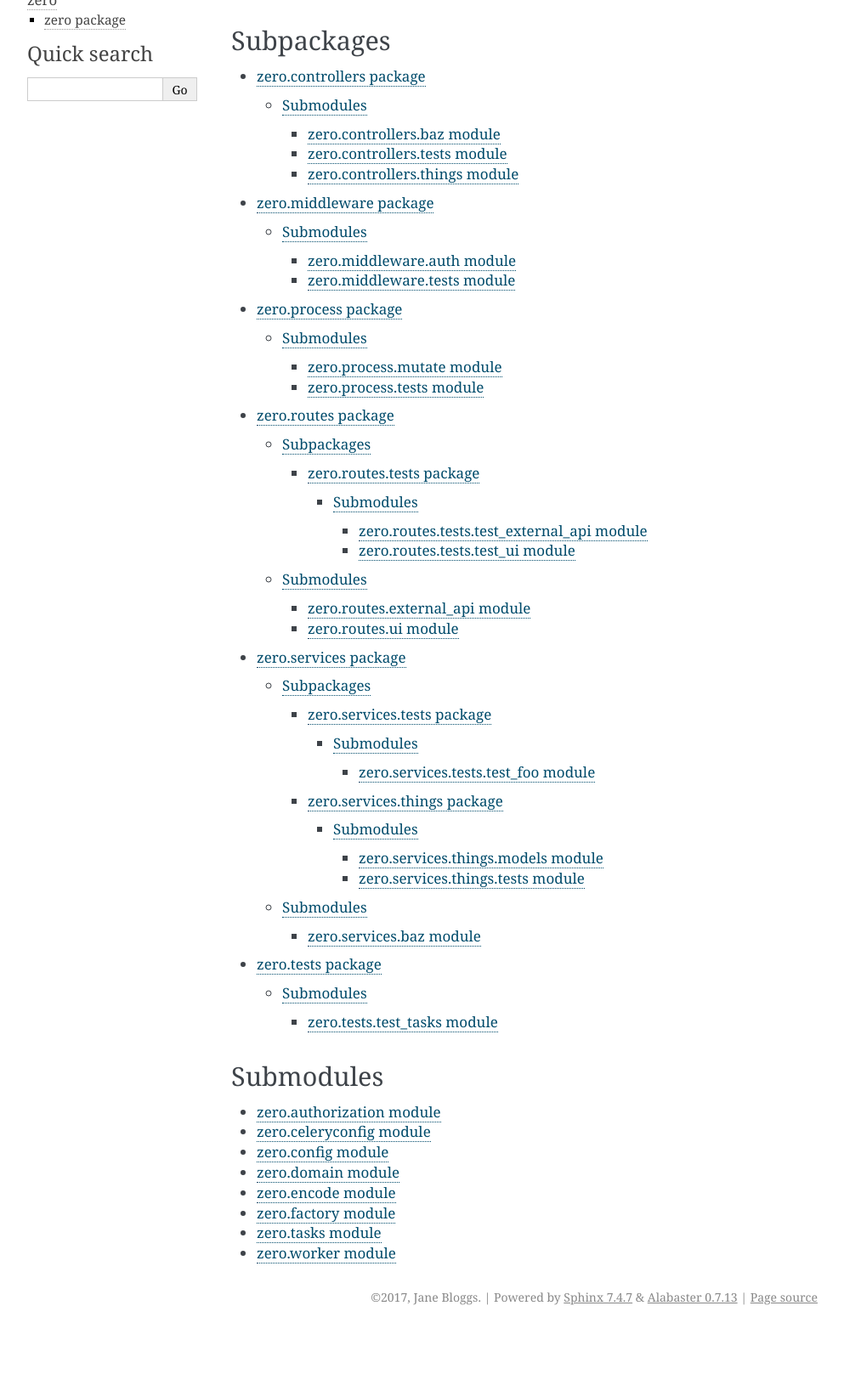
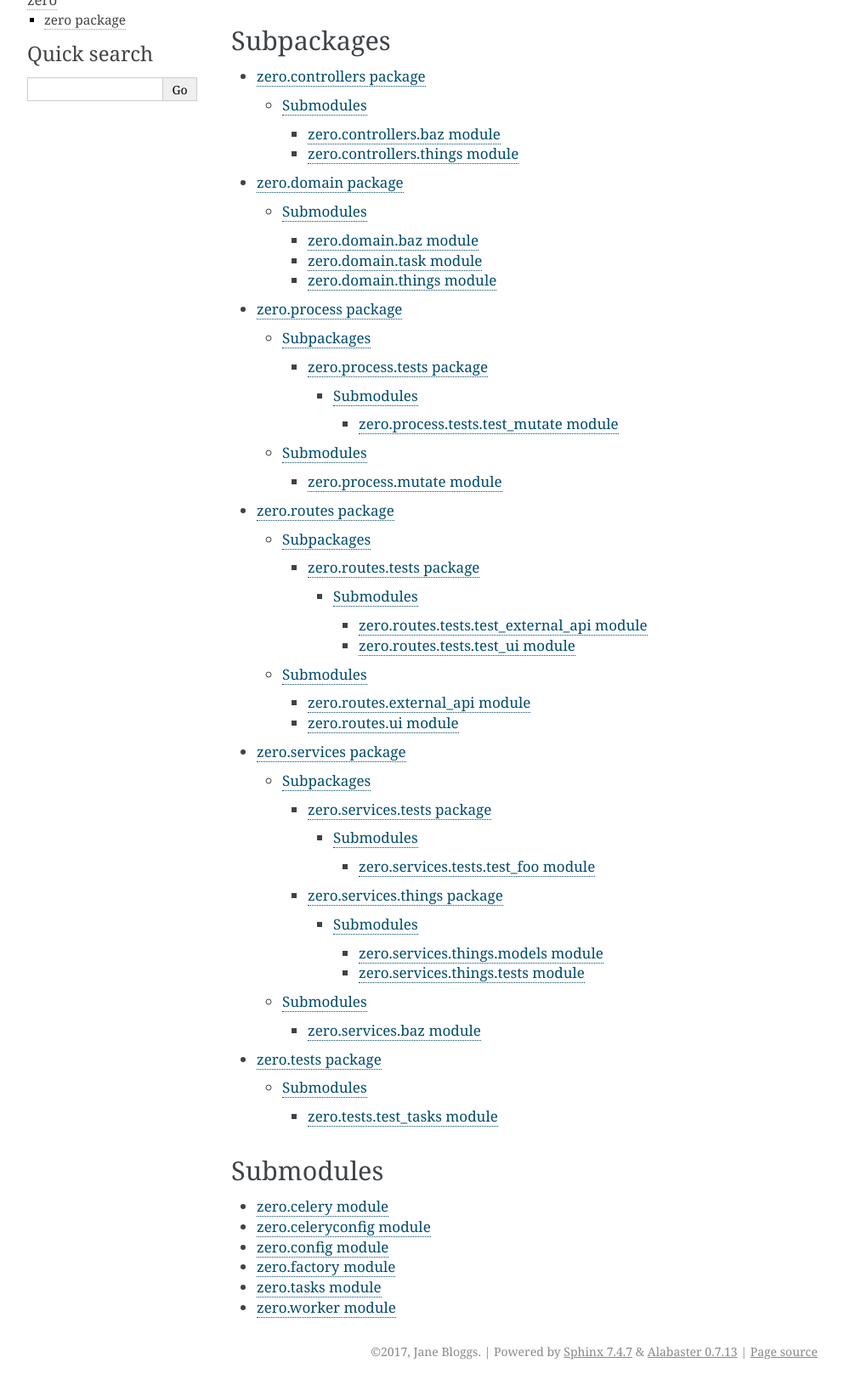
Before and after one commit to arXiv/zzzArchived_arxiv-zero, a Sphinx documentation site: the page built from docs/source/api/zero.rst, in a window 1280 px wide, cut to the strip 200-1830 px from the top of the page. Shown: the whole strip at 85% size, without its empty margins (148-1141 px from the left). Built offline with Sphinx 7.4.7, drawn with Linux system fonts in a browser that asks for light colours; before the commit the page ends 1766 px from its top, so only the background shows below that.

Commit message:
updated docs

```diff
--- a/docs/source/api/zero.controllers.rst
+++ b/docs/source/api/zero.controllers.rst
@@ -12,5 +12,4 @@ Submodules
 .. toctree::
 
    zero.controllers.baz
-   zero.controllers.tests
    zero.controllers.things
--- /dev/null
+++ b/docs/source/api/zero.domain.baz.rst
@@ -0,0 +1,7 @@
+zero.domain.baz module
+======================
+
+.. automodule:: zero.domain.baz
+    :members:
+    :undoc-members:
+    :show-inheritance:
--- /dev/null
+++ b/docs/source/api/zero.domain.task.rst
@@ -0,0 +1,7 @@
+zero.domain.task module
+=======================
+
+.. automodule:: zero.domain.task
+    :members:
+    :undoc-members:
+    :show-inheritance:
--- a/docs/source/api/zero.authorization.rst
+++ b/docs/source/api/zero.domain.things.rst
@@ -1,7 +1,7 @@
-zero.authorization module
+zero.domain.things module
 =========================
 
-.. automodule:: zero.authorization
+.. automodule:: zero.domain.things
     :members:
     :undoc-members:
     :show-inheritance:
--- a/docs/source/api/zero.middleware.auth.rst
+++ /dev/null
@@ -1,7 +0,0 @@
-zero.middleware.auth module
-===========================
-
-.. automodule:: zero.middleware.auth
-    :members:
-    :undoc-members:
-    :show-inheritance:
--- a/docs/source/api/zero.middleware.tests.rst
+++ /dev/null
@@ -1,7 +0,0 @@
-zero.middleware.tests module
-============================
-
-.. automodule:: zero.middleware.tests
-    :members:
-    :undoc-members:
-    :show-inheritance:
--- a/docs/source/api/zero.process.rst
+++ b/docs/source/api/zero.process.rst
@@ -6,10 +6,16 @@ zero.process package
     :undoc-members:
     :show-inheritance:
 
+Subpackages
+-----------
+
+.. toctree::
+
+    zero.process.tests
+
 Submodules
 ----------
 
 .. toctree::
 
    zero.process.mutate
-   zero.process.tests
--- a/docs/source/api/zero.process.tests.rst
+++ b/docs/source/api/zero.process.tests.rst
@@ -1,7 +1,14 @@
-zero.process.tests module
-=========================
+zero.process.tests package
+==========================
 
 .. automodule:: zero.process.tests
     :members:
     :undoc-members:
     :show-inheritance:
+
+Submodules
+----------
+
+.. toctree::
+
+   zero.process.tests.test_mutate
--- /dev/null
+++ b/docs/source/api/zero.process.tests.test_mutate.rst
@@ -0,0 +1,7 @@
+zero.process.tests.test\_mutate module
+======================================
+
+.. automodule:: zero.process.tests.test_mutate
+    :members:
+    :undoc-members:
+    :show-inheritance:
--- a/docs/source/api/zero.rst
+++ b/docs/source/api/zero.rst
@@ -12,7 +12,7 @@ Subpackages
 .. toctree::
 
     zero.controllers
-    zero.middleware
+    zero.domain
     zero.process
     zero.routes
     zero.services
@@ -23,11 +23,9 @@ Submodules
 
 .. toctree::
 
-   zero.authorization
+   zero.celery
    zero.celeryconfig
    zero.config
-   zero.domain
-   zero.encode
    zero.factory
    zero.tasks
    zero.worker
```
Also changed, not shown: docs/source/api/zero.celery.rst (added, +7 -0 lines), docs/source/api/zero.controllers.tests.rst (deleted, +0 -7 lines), docs/source/api/zero.domain.rst (+11 -2 lines), docs/source/api/zero.middleware.rst (deleted, +0 -15 lines), docs/source/api/zero.shared.rst (deleted, +0 -7 lines).
